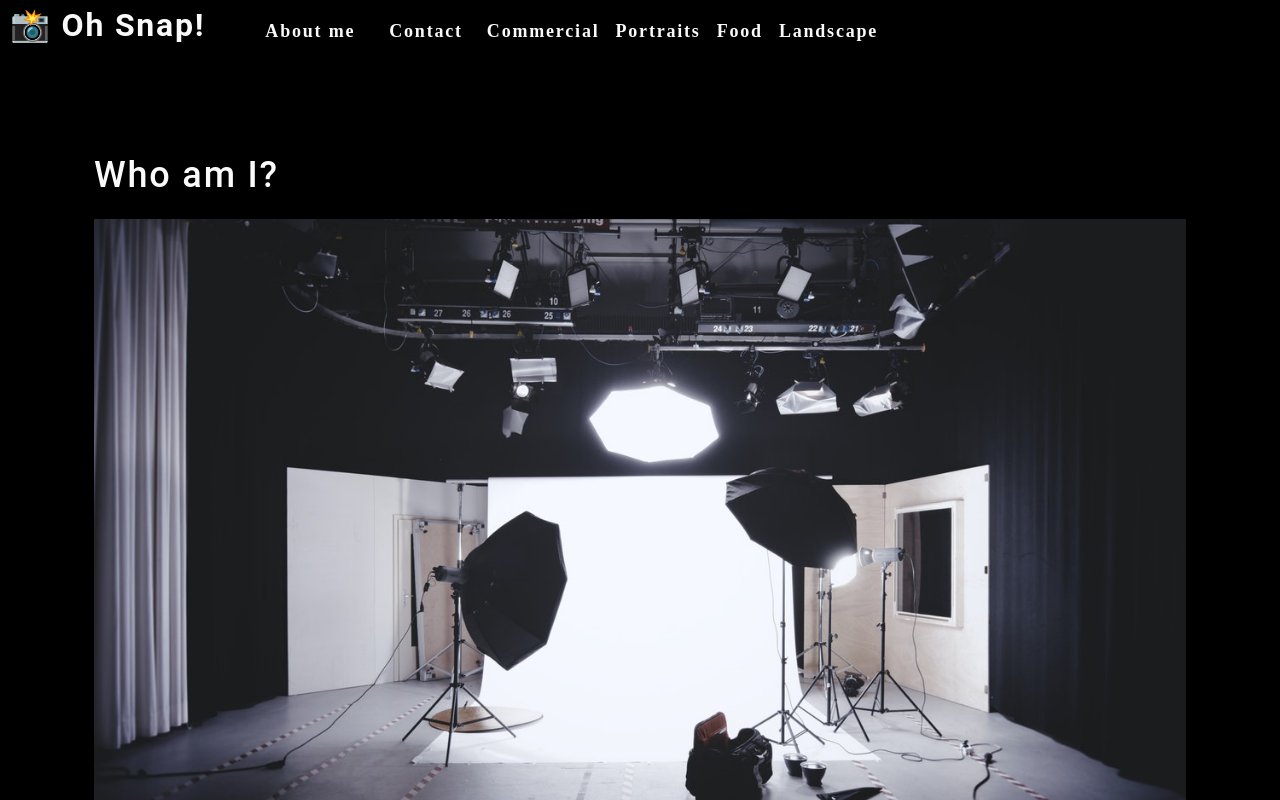
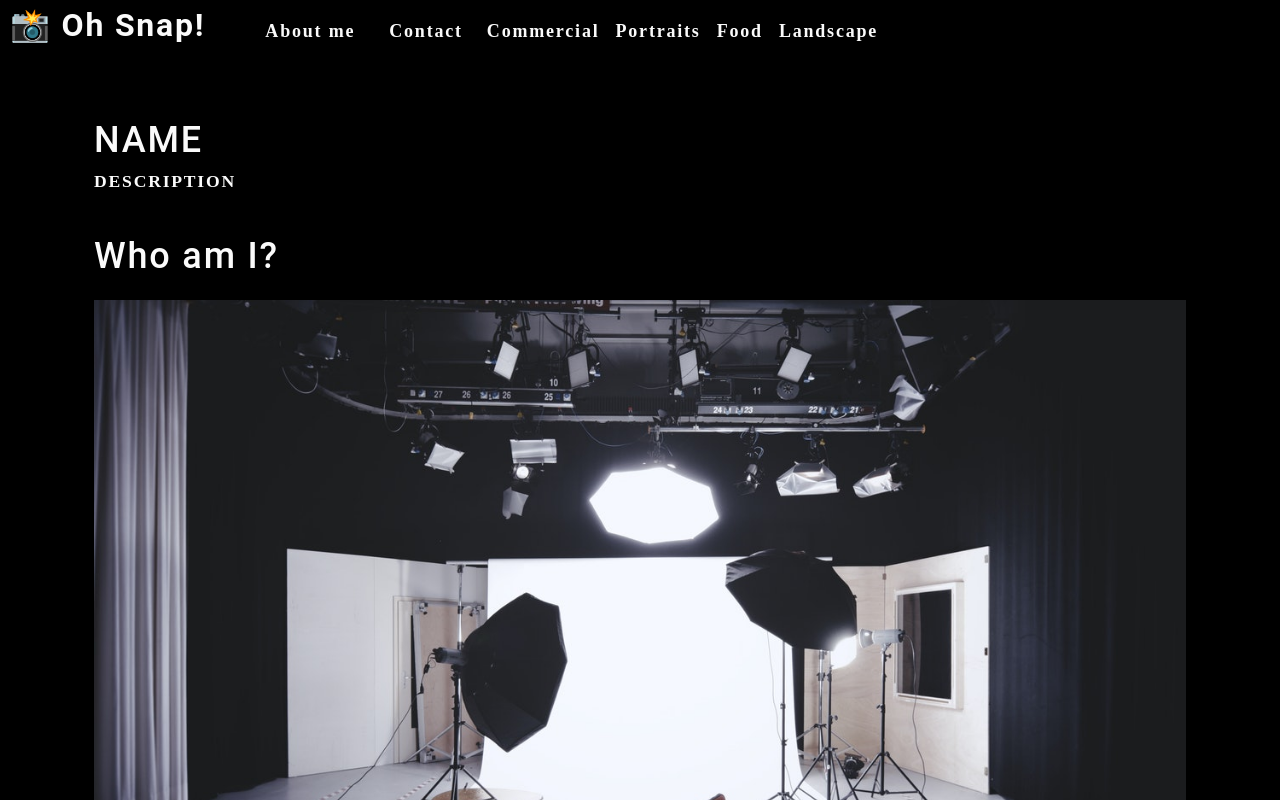
Before and after one commit to Jaswal1p/photo-port, a React (Create React App) app: page / in a window 1280 px wide. Shown: the top 800 px of the page. Built offline with nearby package versions, Linux system fonts and the light colour scheme.

Commit message:
initial gallery setup

```diff
--- a/src/App.js
+++ b/src/App.js
@@ -3,6 +3,7 @@
 import './App.css';
 import About from './components/About';
 import Nav from './components/Nav';
+import Gallery from './components/Gallery';
 
 // function App() {
 //   return (
@@ -30,7 +31,11 @@
     <div>
       <Nav></Nav>
       <main>
+
+        <Gallery></Gallery>
+
         <About></About>
+
       </main>
 
     </div>
--- /dev/null
+++ b/src/components/Gallery/index.js
@@ -0,0 +1,16 @@
+import React from 'react';
+
+function Gallery() {
+
+    return (
+        <section>
+
+            <h1>NAME</h1>
+
+            <p>DESCRIPTION</p>
+
+        </section>
+    );
+}
+
+export default Gallery;
```
